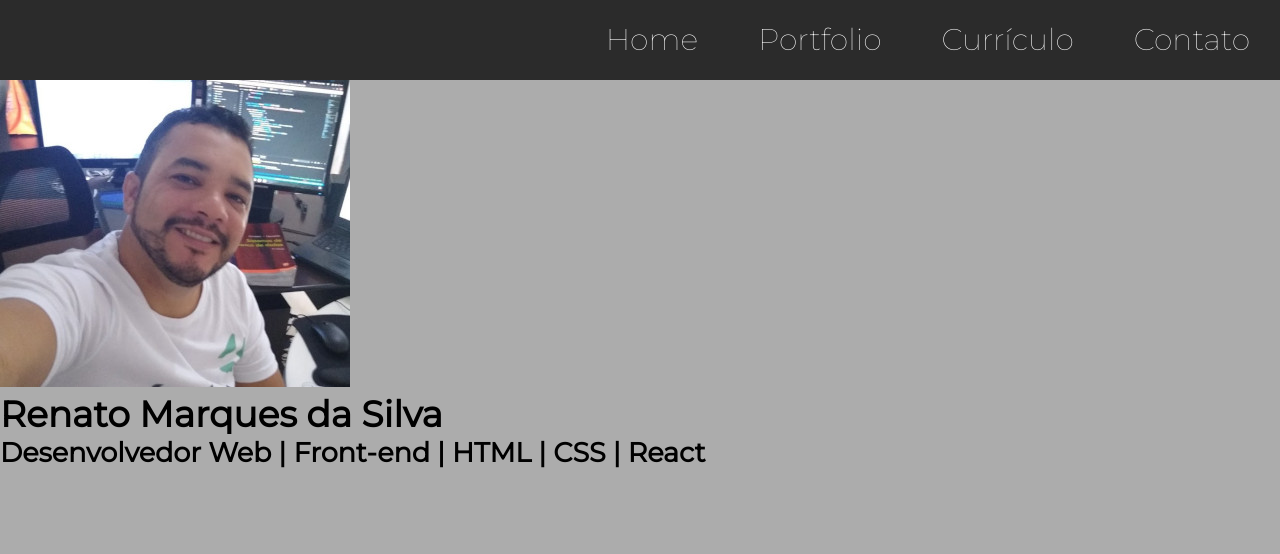
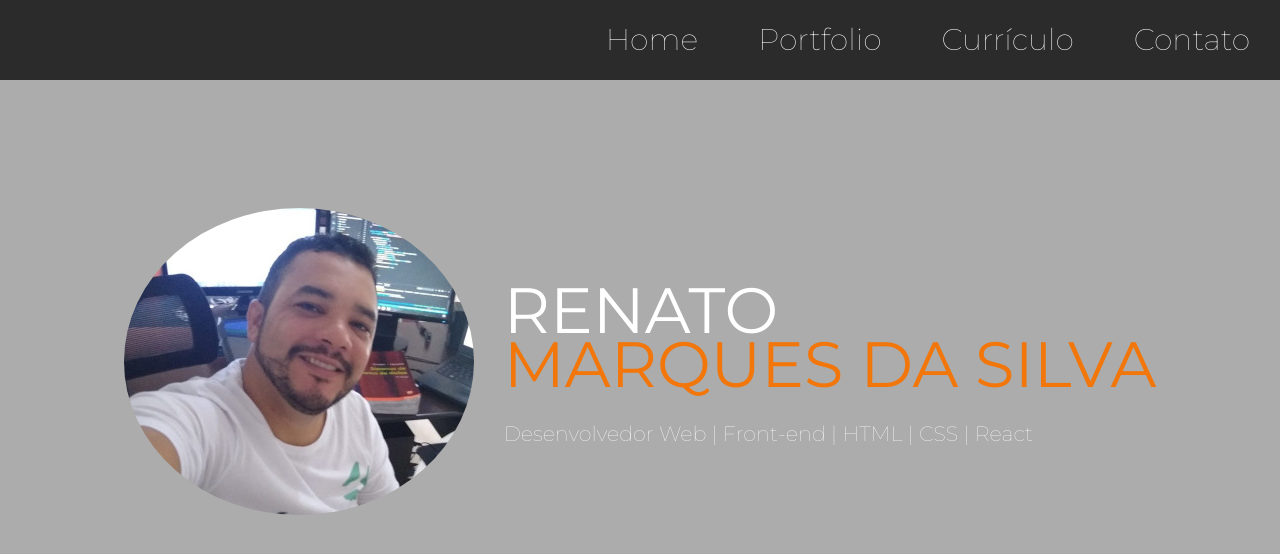
Before and after one commit to renatomak/renatomak.github.io, a React (Create React App) app: page / in a window 1280 px wide. Shown: the top 554 px of the page. Built offline with nearby package versions, Linux system fonts and the light colour scheme.

Commit message:
estilizaçao da tela Home

```diff
--- a/src/pages/Curriculo/index.jsx
+++ b/src/pages/Curriculo/index.jsx
@@ -4,8 +4,8 @@ import renatoProfile from '../../img/renato-profile.jpg';
 
 function Curriculo() {
   return (
-    <div class="main">
-      <ul class="caminho">
+    <div className="main">
+      <ul className="caminho">
         <li>
           <Link to="/">Home</Link>
         </li>
@@ -16,7 +16,7 @@ function Curriculo() {
       <h2>Dados Pessoais</h2>
       <hr />
       <img
-        class="cv-pic"
+        className="cv-pic"
         src={renatoProfile}
         alt="Foto de Renato Marques"
       />
@@ -68,7 +68,7 @@ function Curriculo() {
       <hr />
       <p>renato.mark.silva@gmail.com</p>
       <p>(062) 9 9464-4482</p>
-      <a class="back-link" href="index.html">
+      <a className="back-link" href="index.html">
         &larr; Voltar ao início
       </a>
     </div>
--- a/src/pages/Home/index.jsx
+++ b/src/pages/Home/index.jsx
@@ -1,20 +1,21 @@
 import React from "react";
 import renatoProfile from '../../img/renato-profile.jpg';
+import { Container, ProfileTitle } from './styled';
 
 function Home() {
   return (
-    <div class="capa">
-      <div class="profile-pic">
+    <Container>
+      <div className="profile-pic">
         <img src={ renatoProfile } alt="Foto de Renato Marques" />
       </div>
 
-      <div class="profile-title">
+      <ProfileTitle >
         <h1>
-          Renato <span>Marques da Silva</span>
+          Renato <span><br />Marques da Silva</span>
         </h1>
         <h2>Desenvolvedor Web | Front-end | HTML | CSS | React</h2>
-      </div>
-    </div>
+      </ProfileTitle>
+    </Container>
   );
 }
 
--- /dev/null
+++ b/src/pages/Home/styled.jsx
@@ -0,0 +1,62 @@
+import styled from "styled-components";
+
+export const Container = styled.div`
+  display: flex;
+  justify-content: center;
+  margin-top: 8rem;
+  img {
+    border-radius: 100%;
+    margin-right: 30px;
+    animation-name: profile-capa;
+    animation-duration: 2s;
+  }
+
+  @keyframes profile-capa {
+  0% {
+    opacity: 0;
+    transform: translate(0px, 20px);
+  }
+  100% {
+    opacity: 1;
+    transform: translate(0px, 0px);
+  }
+}
+`;
+
+export const ProfileTitle = styled.div`
+  display: flex;
+  flex-direction: column;
+  justify-content: center;
+  color: white;
+
+  animation-name: titulo-capa;
+  animation-duration: 2s;
+
+  h1 {
+    text-transform: uppercase;
+    font-size: 4rem;
+    line-height: 54px;
+    font-weight: 400;
+  }
+
+  span {
+    color: #f27609;
+  }
+
+  h2 {
+    margin-top: 30px;
+    font-size: 1.3rem;
+    font-weight: 300;
+  }
+
+  @keyframes titulo-capa {
+  0% {
+    opacity: 0;
+    transform: translate(0px, -20px);
+  }
+  100% {
+    opacity: 1;
+    transform: translate(0px, 0px);
+  }
+}
+`;
--- a/src/pages/components/Header/index.jsx
+++ b/src/pages/components/Header/index.jsx
@@ -1,10 +1,11 @@
-import React from "react";
+import React from 'react';
 import { Link } from "react-router-dom";
-import { Navigation } from './styled';
+import { Navigation } from "./styled";
 
-const index = () => {
+function Header() {
+
   return (
-    <Navigation id="navigation" class="navigation">
+    <Navigation>
       <ul>
         <li>
           <Link to="/">Home</Link>
@@ -18,12 +19,9 @@ const index = () => {
         <li>
           <Link to="/contato">Contato</Link>
         </li>
-        <li id="threeline-icon" class="threeline-icon" onclick="openNav()">
-          &#9776;
-        </li>
       </ul>
     </Navigation>
   );
 };
 
-export default index;
+export default Header;
--- a/src/pages/components/Header/styled.jsx
+++ b/src/pages/components/Header/styled.jsx
@@ -34,31 +34,13 @@ export const Navigation = styled.div`
   a:hover {
     color: #f27609;
   }
-  li.threeline-icon {
-    display: none;
-  }
-
-  li.threeline-icon:hover {
-    color: #f27609;
-    cursor: pointer;
-  }
-
-  @media (max-width: 820px) {
-    li {
-      display: none;
-    }
-
-    li.threeline-icon {
-      display: inline-block;
-    }
-  }
 
   @keyframes navegacao {
     0% {
       opacity: 0;
     }
     50% {
-      opacity: 0.5;
+      opacity: 0.0;
     }
     100% {
       opacity: 1;
```
